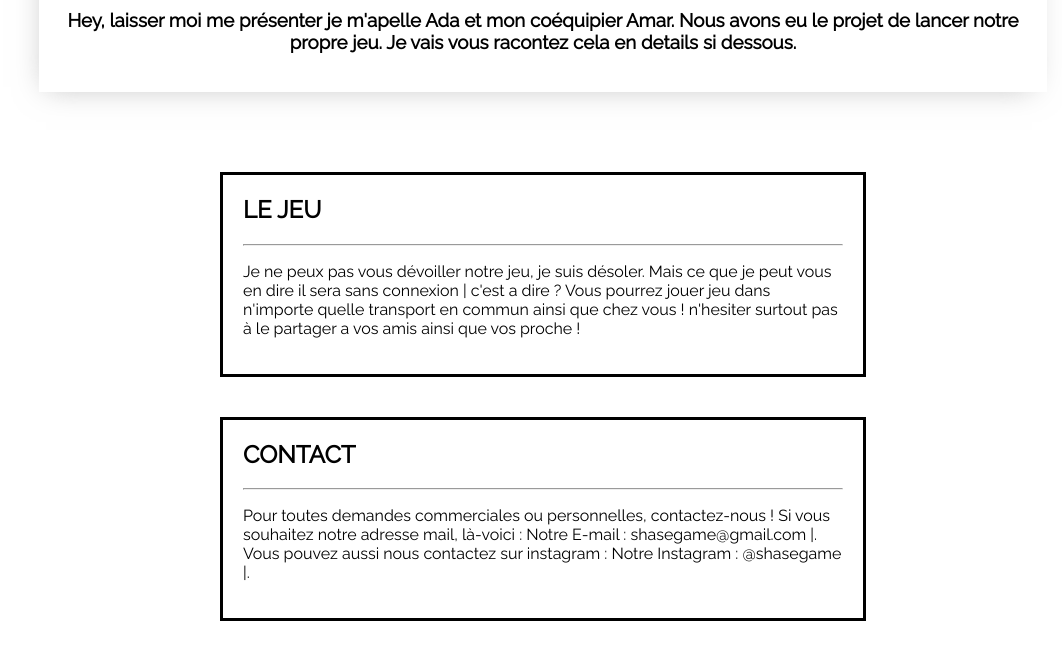
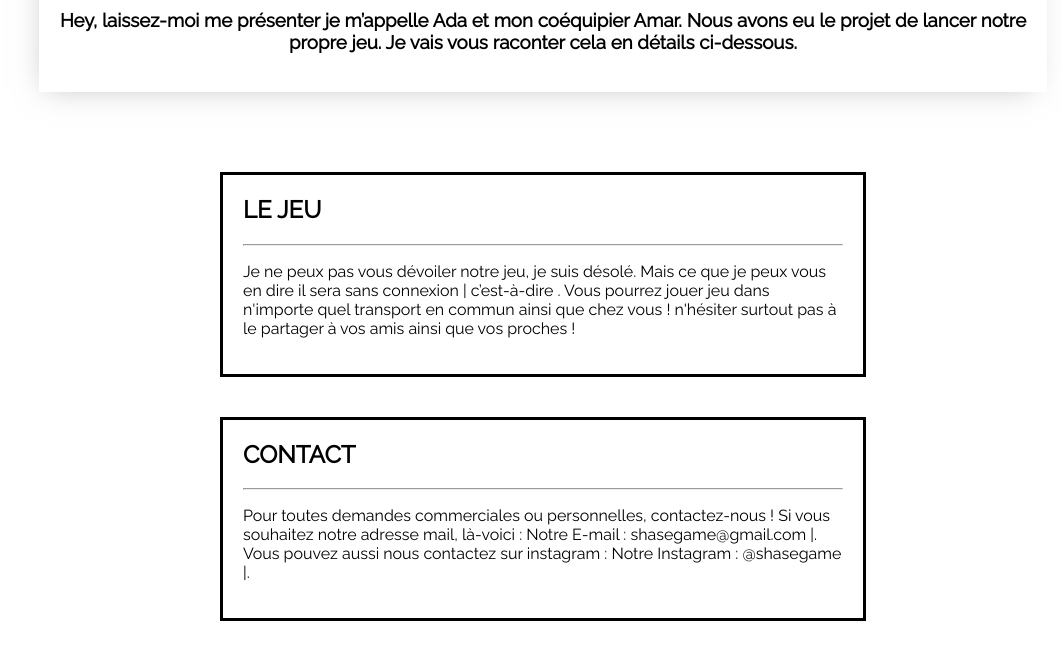
Before and after one commit to ShaseGame/ShaseGame.github.io, a plain HTML site: page index.html in a window 1280 px wide. Shown: the part 148-800 px from the top of the page, without its empty margins (97-1159 px from the left). Drawn offline with Linux system fonts and the light colour scheme.

Commit message:
Add files via upload

```diff
--- a/index.html
+++ b/index.html
@@ -23,8 +23,7 @@
         Bienvenue chez Shase Game,
       </h1>
       <h3>
-        Hey, laisser moi me présenter je m'apelle Ada et mon coéquipier Amar. Nous avons eu le projet de lancer notre propre jeu. Je vais vous racontez cela en details si dessous.
-      </h3>
+          Hey, laissez-moi me présenter je m’appelle Ada et mon coéquipier Amar. Nous avons eu le projet de lancer notre propre jeu. Je vais vous raconter cela en détails ci-dessous.</h3>
 
     </header>
 
@@ -33,8 +32,8 @@
         <h1>Le jeu</h1>
         <hr />
         <p>
-          Je ne peux pas vous dévoiller notre jeu, je suis désoler. Mais ce que je peut vous en dire il sera sans connexion
-          | c'est a dire ? Vous pourrez jouer jeu dans n'importe quelle transport en commun ainsi que chez vous ! n'hesiter surtout pas à le partager a vos amis ainsi que vos proche !
+         Je ne peux pas vous dévoiler notre jeu, je suis désolé. Mais ce que je peux vous en dire il sera sans connexion | c’est-à-dire . Vous pourrez jouer jeu dans n'importe quel transport en commun ainsi que chez vous ! n'hésiter surtout pas à le partager à vos amis ainsi que vos proches !
+
         </p>
 
       </div>
```
